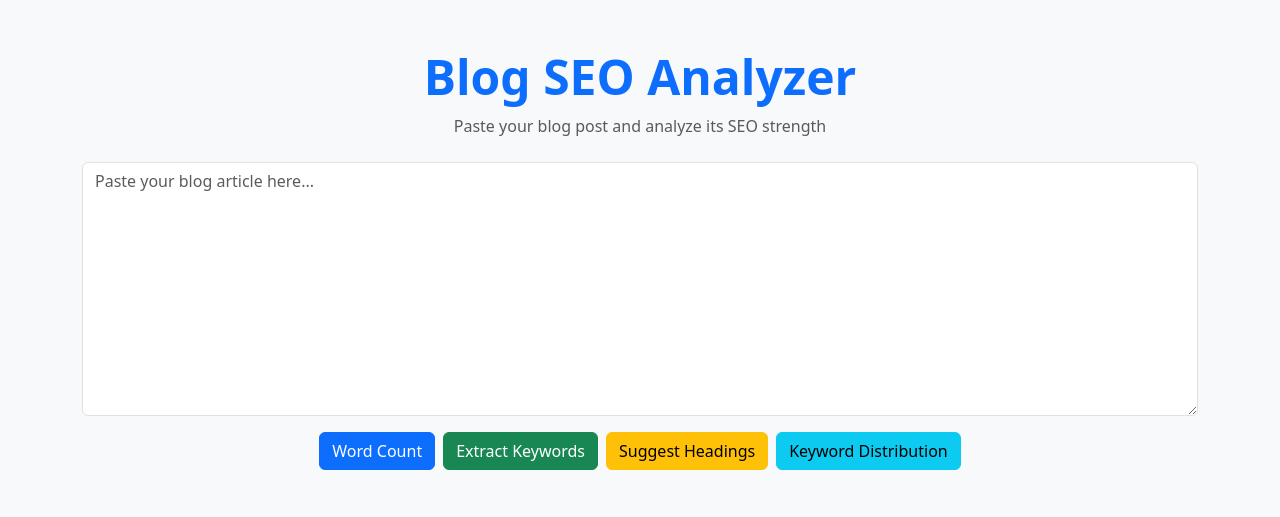
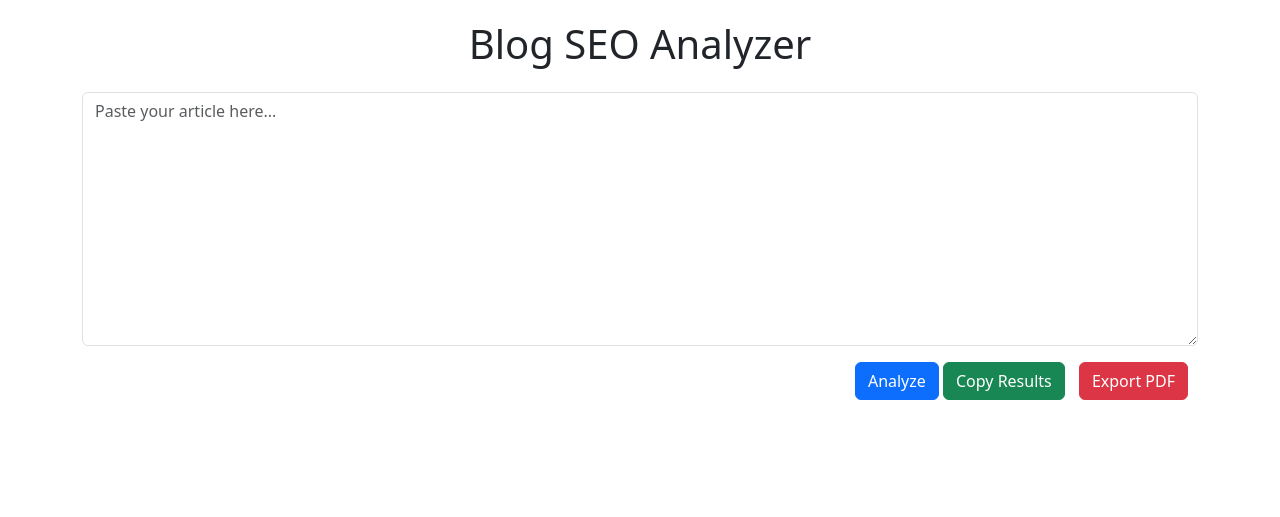
Before and after one commit to TarekWeslati/Name-blog-seo-analyzer, a Flask app: page / in a window 1280 px wide. Shown: the top 517 px of the page. Run offline with Flask 3, Linux system fonts and the light colour scheme.

Commit message:
Update index.html

```diff
--- a/templates/index.html
+++ b/templates/index.html
@@ -2,71 +2,93 @@
 <html lang="en">
 <head>
     <meta charset="UTF-8">
+    <meta name="viewport" content="width=device-width, initial-scale=1.0">
     <title>Blog SEO Analyzer</title>
-    <link href="https://cdn.jsdelivr.net/npm/bootstrap@5.3.3/dist/css/bootstrap.min.css" rel="stylesheet">
+    <link href="https://cdn.jsdelivr.net/npm/bootstrap@5.3.0/dist/css/bootstrap.min.css" rel="stylesheet">
+    <style>
+        body { padding: 20px; }
+        .rtl { direction: rtl; text-align: right; }
+        .copy-btn, .pdf-btn { margin-right: 10px; }
+    </style>
 </head>
-<body class="bg-light">
-<div class="container py-5">
-    <div class="text-center mb-4">
-        <h1 class="display-5 fw-bold text-primary">Blog SEO Analyzer</h1>
-        <p class="text-muted">Paste your blog post and analyze its SEO strength</p>
+<body>
+<div class="container">
+    <h1 class="text-center mb-4">Blog SEO Analyzer</h1>
+
+    <div class="mb-3">
+        <textarea id="blogContent" class="form-control" rows="10" placeholder="Paste your article here..."></textarea>
+    </div>
+    <div class="mb-3 text-end">
+        <button class="btn btn-primary" onclick="analyzeSEO()">Analyze</button>
+        <button class="btn btn-success copy-btn" onclick="copyResults()">Copy Results</button>
+        <button class="btn btn-danger pdf-btn" onclick="downloadPDF()">Export PDF</button>
     </div>
 
-    <form method="POST">
-        <div class="mb-3">
-            <textarea class="form-control" name="article" rows="10" placeholder="Paste your blog article here...">{{ article or '' }}</textarea>
-        </div>
+    <div id="results" class="mt-4"></div>
+</div>
 
-        <div class="d-flex flex-wrap gap-2 justify-content-center">
-            <button class="btn btn-primary" name="action" value="word_count">Word Count</button>
-            <button class="btn btn-success" name="action" value="extract_keywords">Extract Keywords</button>
-            <button class="btn btn-warning" name="action" value="generate_headings">Suggest Headings</button>
-            <button class="btn btn-info" name="action" value="keyword_distribution">Keyword Distribution</button>
-        </div>
-    </form>
+<script>
+function analyzeSEO() {
+    const text = document.getElementById('blogContent').value;
+    if (!text) return;
 
-    {% if analysis %}
-    <div class="mt-5 p-4 bg-white rounded shadow-sm border">
-        <h4 class="text-secondary mb-3">Analysis Results</h4>
-        <ul class="list-group list-group-flush">
-            {% if analysis.word_count %}
-            <li class="list-group-item">Word Count: <strong>{{ analysis.word_count }}</strong></li>
-            {% endif %}
+    const words = text.split(/\s+/);
+    const wordCount = words.length;
 
-            {% if analysis.main_keyword %}
-            <li class="list-group-item">Main Keyword: <strong>{{ analysis.main_keyword }}</strong></li>
-            {% endif %}
+    const wordFreq = {};
+    words.forEach(word => {
+        const cleaned = word.toLowerCase().replace(/[^a-zA-Z0-9؀-ۿ]/g, '');
+        if (cleaned) wordFreq[cleaned] = (wordFreq[cleaned] || 0) + 1;
+    });
 
-            {% if analysis.secondary_keywords %}
-            <li class="list-group-item">Secondary Keywords:
-                <strong>{{ analysis.secondary_keywords | join(', ') }}</strong>
-            </li>
-            {% endif %}
+    const sorted = Object.entries(wordFreq).sort((a,b) => b[1]-a[1]);
+    const keywordMain = sorted[0]?.[0] || 'N/A';
+    const secondary = sorted.slice(1,4).map(item => item[0]);
 
-            {% if analysis.headings %}
-            <li class="list-group-item">
-                Suggested Headings:
-                <ul>
-                    <li><strong>H1:</strong> {{ analysis.headings.h1 }}</li>
-                    <li><strong>H2:</strong> {{ analysis.headings.h2 }}</li>
-                    <li><strong>H3:</strong> {{ analysis.headings.h3 }}</li>
-                </ul>
-            </li>
-            {% endif %}
+    const sentences = text.split(/[.!؟]/).filter(s => s.length > 20);
+    const headings = sentences.slice(0, 3);
 
-            {% if analysis.distribution %}
-            <li class="list-group-item">
-                Keyword Distribution:
-                <ul>
-                    {% for keyword, positions in analysis.distribution.items() %}
-                    <li><strong>{{ keyword }}</strong>: {{ positions|length }} occurrence(s)</li>
-                    {% endfor %}
-                </ul>
-            </li>
-            {% endif %}
+    let html = `
+        <h4>Results:</h4>
+        <ul>
+            <li><strong>Word Count:</strong> ${wordCount}</li>
+            <li><strong>Main Keyword:</strong> ${keywordMain}</li>
+            <li><strong>Secondary Keywords:</strong> ${secondary.join(', ')}</li>
         </ul>
-    </div>
-    {% endif %}
-</div>
+        <h5>Suggested Headings (H1, H2, H3):</h5>
+        <ul>
+            <li><strong>H1:</strong> ${headings[0] || '...'}</li>
+            <li><strong>H2:</strong> ${headings[1] || '...'}</li>
+            <li><strong>H3:</strong> ${headings[2] || '...'}</li>
+        </ul>
+        <h5>Improvement Tips:</h5>
+        <ul>
+            <li>${!text.includes(keywordMain) ? 'Add the main keyword to the first paragraph.' : 'Main keyword found early in the text.'}</li>
+            <li>${text.length < 300 ? 'Increase content length for better SEO.' : 'Good content length.'}</li>
+            <li>${(wordFreq[keywordMain] || 0) > 5 ? 'Reduce keyword repetition to avoid stuffing.' : 'Keyword density is acceptable.'}</li>
+        </ul>
+    `;
+
+    document.getElementById('results').innerHTML = html;
+    document.getElementById('results').classList.toggle('rtl', /[\u0600-\u06FF]/.test(text));
+}
+
+function copyResults() {
+    const results = document.getElementById('results').innerText;
+    navigator.clipboard.writeText(results).then(() => alert("Results copied to clipboard!"));
+}
+
+function downloadPDF() {
+    const content = document.getElementById('results').innerText;
+    const blob = new Blob([content], { type: 'application/pdf' });
+    const url = URL.createObjectURL(blob);
+    const a = document.createElement('a');
+    a.href = url;
+    a.download = 'seo-analysis.pdf';
+    document.body.appendChild(a);
+    a.click();
+    document.body.removeChild(a);
+}
+</script>
 </body>
 </html>
```
